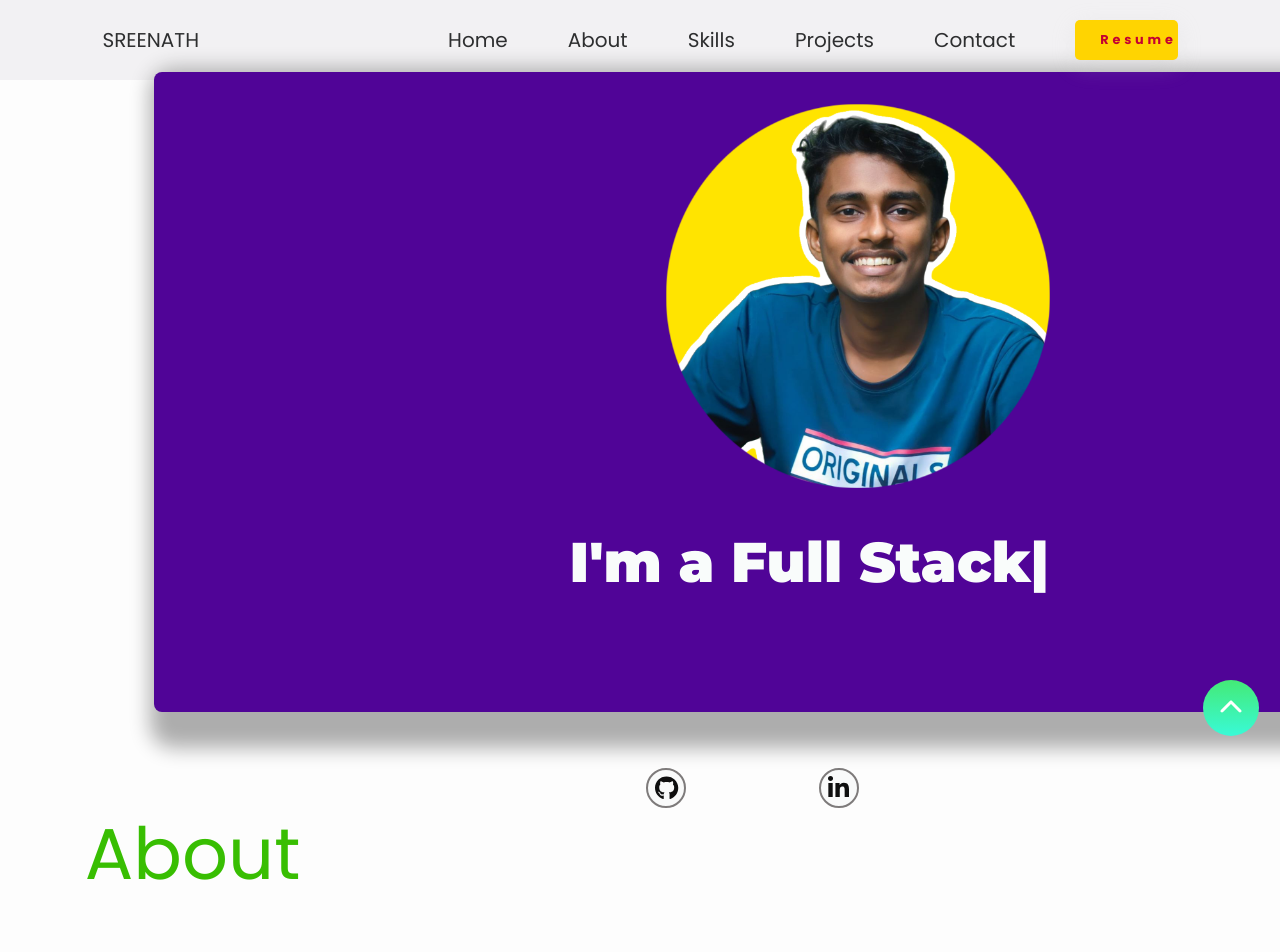
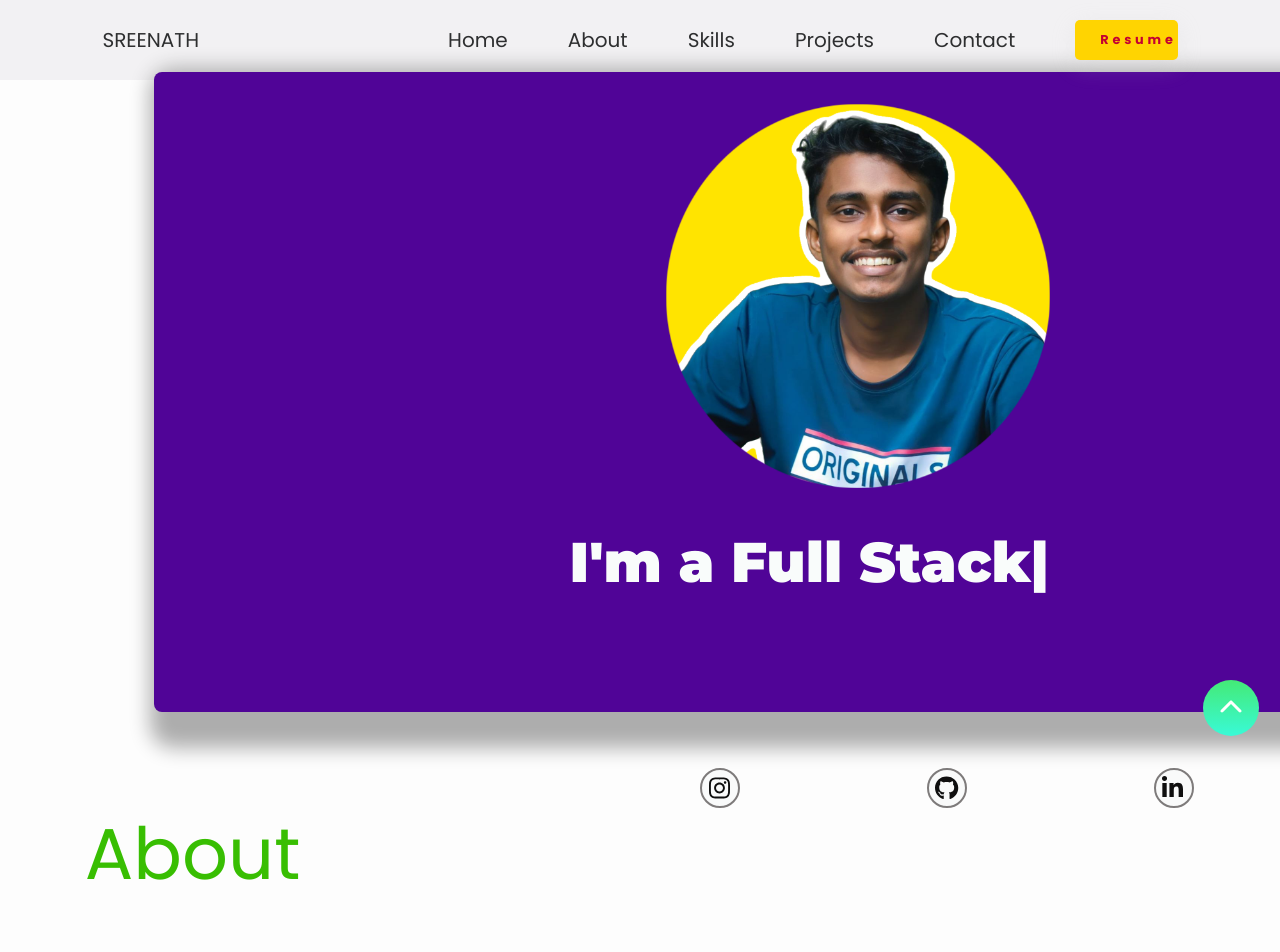
Before and after one commit to sreenathsnv/snv, a React (Vite) app in the folder snv-portfolio/: page / in a window 1280 px wide. Shown: the top 952 px of the page. Built offline with nearby package versions, Linux system fonts and the light colour scheme.

Commit message:
fixes:001

```diff
--- a/snv-portfolio/src/CSS/global.css
+++ b/snv-portfolio/src/CSS/global.css
@@ -54,87 +54,6 @@ body{
     height: 20vh;
 
 }
-.icon
-{
-    position: relative;
-    margin:auto;
-    margin-right: 3vh;
-    width:5vh;
-    height:5vh;
-    border-radius: 50%;
-    background: #f9fafa;
-    border: 2px solid #7e7b7b;
-
-    overflow: hidden;
-}
-
-.icon::after
-{
-    content: "";
-    position: absolute;
-    background: #616161;
-    width: 7vh;
-    height:7vh;
-    top:-7vh;
-    transition: transform 1s;
-}
-.icon:nth-child(1)::after
-{
-
-    background: #f41c8f;
-}
-.icon:nth-child(2)::after
-{
-
-    background: #151515;
-}
-.icon:nth-child(3)::after
-{
-
-    background: #11117e;
-}
-.icon:nth-child(4)::after
-{
-
-    background: #1c96f4;
-}
-.icon:nth-child(5)::after
-{
-
-    background: #f31313;
-}
-.icon .icon-i{
-    position: absolute;
-    font-size:3vh;
-    margin:auto;
-    top:.8vh;
-    left:.8vh;
-    color:#0f0f0f;
-    z-index: 2;
-
-}
-.icon:hover  .icon-i:hover
-{
-    color:#ffffff;
-    transform: rotateZ(360deg);
-    transition: 2s;
-}
- .icon:hover::after
-{
-
-   transform: translateY(7vh);
-}
-
-.social-links{
-    display: flex;
-    flex-direction: row;
-    align-items: center;
-    height:5vh;
-    width:27vw;
-    margin-bottom: 0;
-    z-index: 2;
-    margin-top: 10vh;
-}
 .about{
 
     display: flex;
@@ -187,14 +106,7 @@ body{
     font-weight: 400;
     font-size: 2.5vh;
 }
-.skills-img{
 
-    display: flex;
-    flex-wrap: wrap;
-    width:35vw;
-    min-height: 20vh;
-
-}
 
 .cards
 {
@@ -204,11 +116,7 @@ body{
 
 
 }
-.cards img{
 
-    width:12vh;
-
-}
 
 
 /* ========================= Project ========================== */
--- a/snv-portfolio/src/CSS/style-desk.css
+++ b/snv-portfolio/src/CSS/style-desk.css
@@ -47,6 +47,88 @@ body{
     color: #f9fcfb;
     font-size: 10vh;
 }
+.icon
+{
+    position: relative;
+    margin:auto;
+    margin-right: 3vh;
+    width:5vh;
+    height:5vh;
+    border-radius: 50%;
+    background: #f9fafa;
+    border: 2px solid #7e7b7b;
+
+    overflow: hidden;
+}
+
+.icon::after
+{
+    content: "";
+    position: absolute;
+    background: #616161;
+    width: 7vh;
+    height:7vh;
+    top:-7vh;
+    transition: transform 1s;
+}
+.icon:nth-child(1)::after
+{
+
+    background: #f41c8f;
+}
+.icon:nth-child(2)::after
+{
+
+    background: #151515;
+}
+.icon:nth-child(3)::after
+{
+
+    background: #11117e;
+}
+.icon:nth-child(4)::after
+{
+
+    background: #1c96f4;
+}
+.icon:nth-child(5)::after
+{
+
+    background: #f31313;
+}
+.icon .icon-i{
+    position: absolute;
+    font-size:3vh;
+    margin:auto;
+    top:.8vh;
+    left:.8vh;
+    color:#0f0f0f;
+    z-index: 2;
+
+}
+.icon:hover  .icon-i:hover
+{
+    color:#ffffff;
+    transform: rotateZ(360deg);
+    transition: 2s;
+}
+ .icon:hover::after
+{
+
+   transform: translateY(7vh);
+}
+
+.social-links{
+    display: flex;
+    flex-direction: row;
+    align-items: center;
+    height:5vh;
+    width:27vw;
+    margin-bottom: 0;
+    z-index: 2;
+    margin-top: 10vh;
+}
+
 .about{
     background:rgb(245, 244, 244);
     display: flex;
@@ -68,10 +150,23 @@ body{
     margin:5vh 2vw 0vh 5vw;
 
 }
+.skills-img{
+
+    display: flex;
+    flex-wrap: wrap;
+    width:35vw;
+    min-height: 20vh;
+
+}
 .cards{
 
     filter: drop-shadow(1vh 1vh 1em #8b8b8b);
     transition: 1s;
+}
+.cards img{
+
+    width:12vh;
+
 }
 .skills-img:hover .cards:not(:hover)
 {
--- a/snv-portfolio/src/CSS/style-mob.css
+++ b/snv-portfolio/src/CSS/style-mob.css
@@ -49,18 +49,83 @@ body{
 
     display: flex;
     flex-direction: row;
-    margin-top: 0vh;
-    width:100vw;
-    align-items: center;
-    justify-content: center;
+    justify-content: space-evenly;
+    height: 5vh;
+    width: 100vw;
+    margin-bottom: 10vh;
+    z-index: 2;
+    margin-top: 10vh;
 }
 .icon
 {
-    margin: 1vh;
-    width:6vw;
-    height:6vw;
+    position: relative;
+    width:5vh;
+    height:5vh;
+    border-radius: 50%;
+    background: #f9fafa;
+    border: 2px solid #7e7b7b;
+    margin-left: 2vh;
     overflow: hidden;
 }
+
+.icon::after
+{
+    content: "";
+    position: absolute;
+    background: #616161;
+    width: 7vh;
+    height:7vh;
+    top:-7vh;
+    transition: transform 1s;
+}
+.icon:nth-child(1)::after
+{
+
+    background: #f41c8f;
+}
+.icon:nth-child(2)::after
+{
+
+    background: #151515;
+}
+.icon:nth-child(3)::after
+{
+
+    background: #11117e;
+}
+.icon:nth-child(4)::after
+{
+
+    background: #1c96f4;
+}
+.icon:nth-child(5)::after
+{
+
+    background: #f31313;
+}
+.icon .icon-i{
+    position: absolute;
+    font-size:3vh;
+    margin:auto;
+    top:.8vh;
+    left:.8vh;
+    color:#0f0f0f;
+    z-index: 2;
+
+}
+.icon:hover  .icon-i:hover
+{
+    color:#ffffff;
+    transform: rotateZ(360deg);
+    transition: 2s;
+}
+ .icon:hover::after
+{
+
+   transform: translateY(7vh);
+}
+
+
 .text-heading{
 
     font-size: 3vh;
--- a/snv-portfolio/src/components/Home/Header.jsx
+++ b/snv-portfolio/src/components/Home/Header.jsx
@@ -40,21 +40,21 @@ const Header = () => {
       repeat={Infinity}
       />
             <div className="social-links">
-                {/* <a href="https://instagram.com/_im.sreenath_/" target = "_blank" className="icon">
+                <a href="https://instagram.com/_im.sreenath_/" target = "_blank" className="icon">
                 <FontAwesomeIcon className='icon-i' icon={faInstagram} />
-                </a> */}
+                </a>
                 <a href="https://github.com/sreenathsnv/" target = "_blank" className="icon">
                 <FontAwesomeIcon className='icon-i' icon={faGithub} />
                 </a>
                 <a href="https://in.linkedin.com/in/sreenath-v-097050217" className="icon" target = "_blank">
                     <FontAwesomeIcon className='icon-i' icon={faLinkedinIn} />
                 </a>
-                {/* <a href="https://twitter.com/Sreenath_snv" target = "_blank" className="icon">
+                <a href="https://twitter.com/Sreenath_snv" target = "_blank" className="icon">
                 <FontAwesomeIcon className='icon-i' icon={faXTwitter} />
                 </a>
                 <a href="mailto:sreenathsnvaltpb@gmail.com" className="icon" target = "_blank">
                 <FontAwesomeIcon className='icon-i' icon={faEnvelope} />
-                </a> */}
+                </a>
             </div>
 
         </div>
```
